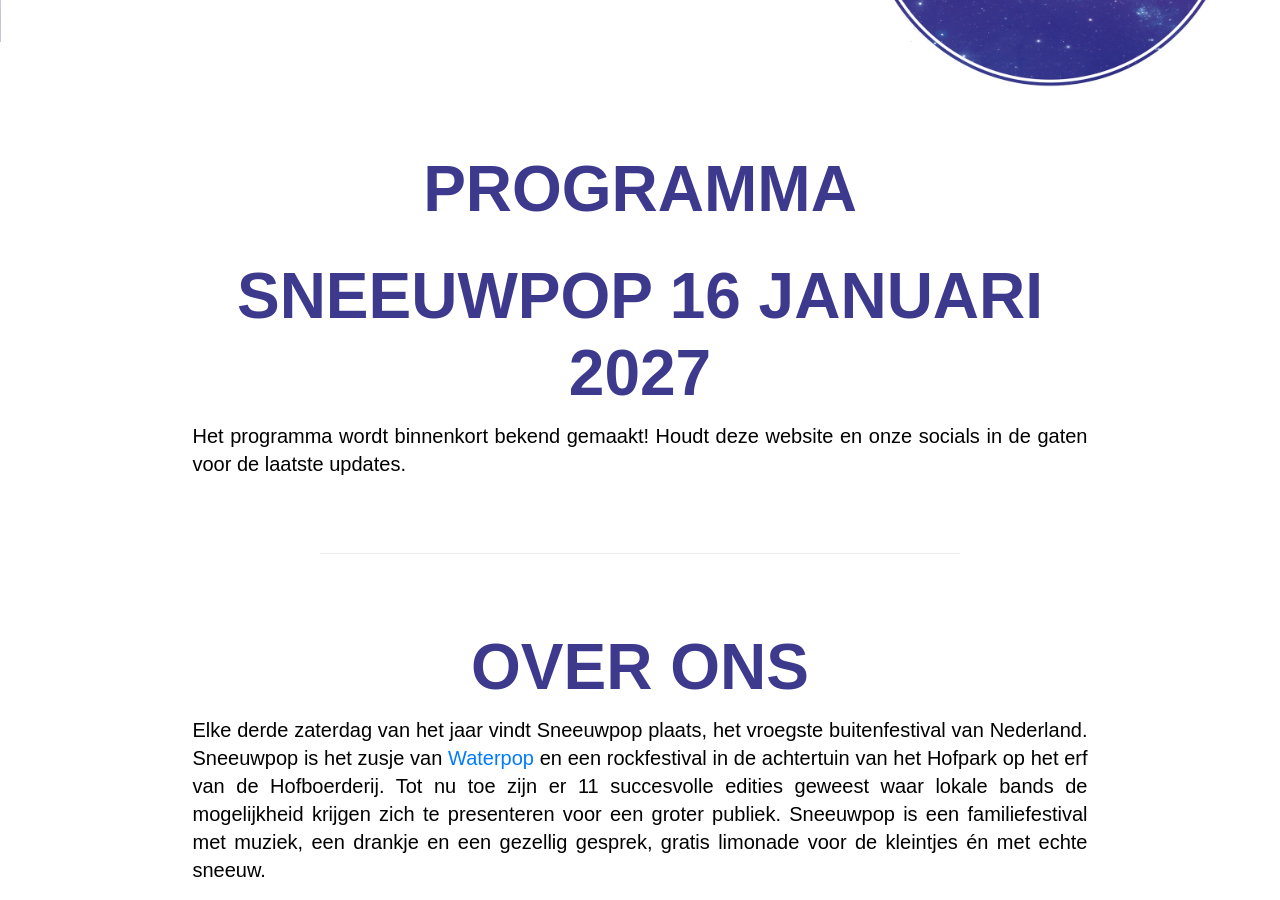
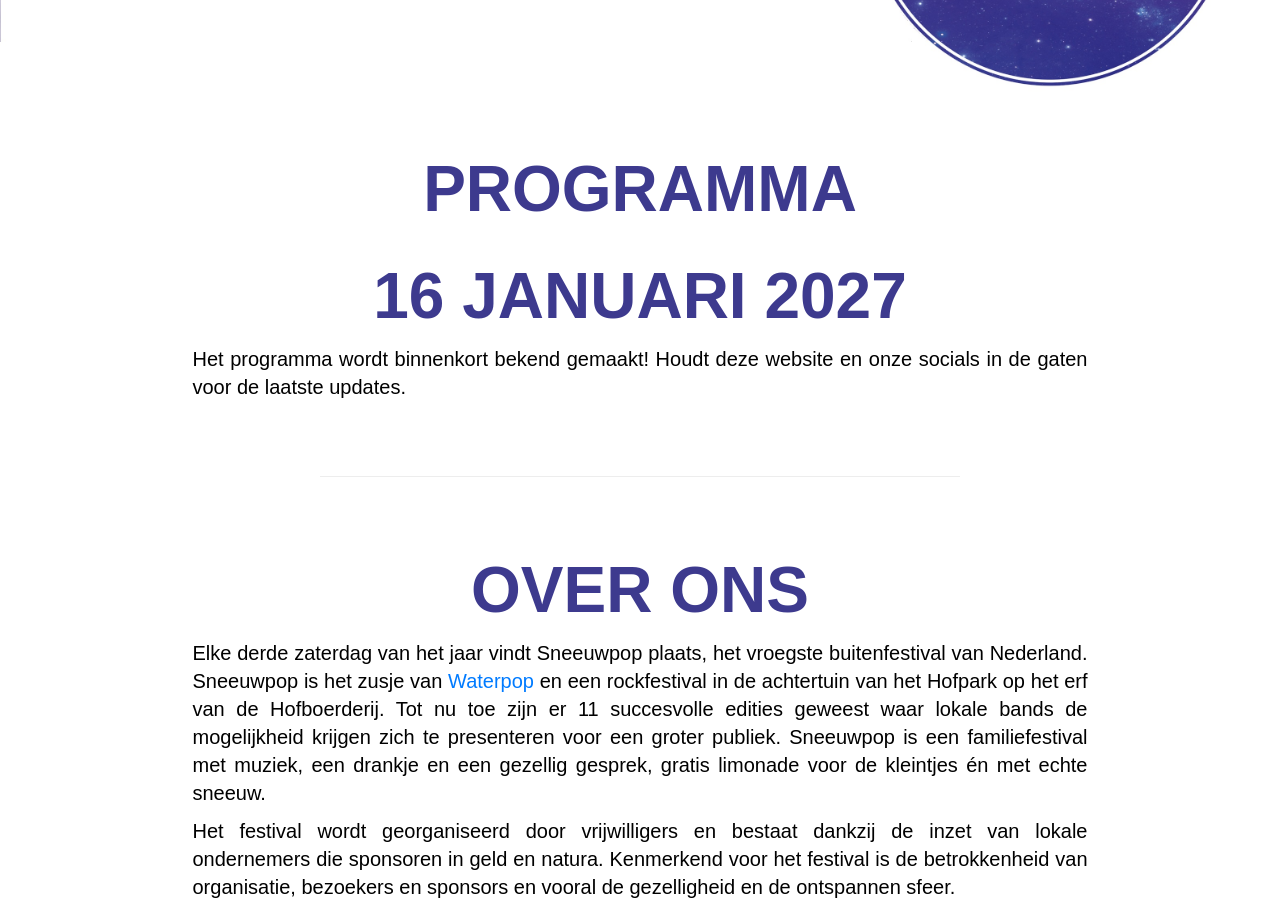
Before and after one commit to sneeuwpop-festival/sneeuwpop.nl, a Jekyll site: the page built from index.md, in a window 1280 px wide and 900 px high, scrolled down 336 px. Built offline with Jekyll 4.4.1, drawn with Linux system fonts in a browser that asks for light colours.

Commit message:
Update programmakomt.html

```diff
--- a/_includes/programmakomt.html
+++ b/_includes/programmakomt.html
@@ -1,7 +1,7 @@
 <div class="container">
     <div class="col-md-10 mx-auto uitvullen">
         <h2>PROGRAMMA</h2>
-        <h2>SNEEUWPOP 16 JANUARI 2027</h2>
+        <h2>16 JANUARI 2027</h2>
         <h5>Het programma wordt binnenkort bekend gemaakt! Houdt deze website en onze socials in de gaten voor de laatste updates.</h5>
     </div>
 </div>
```
